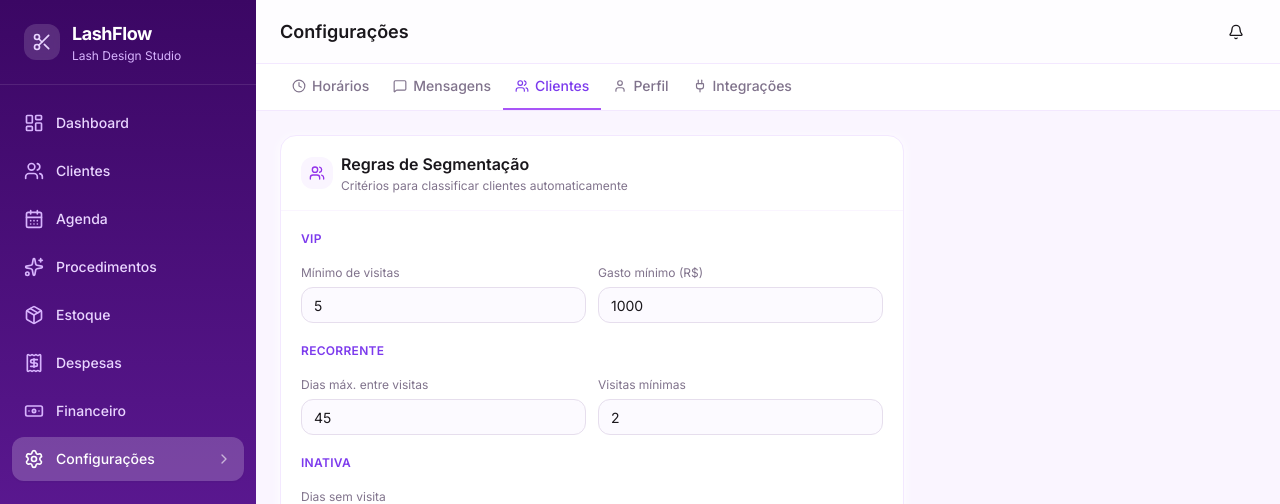
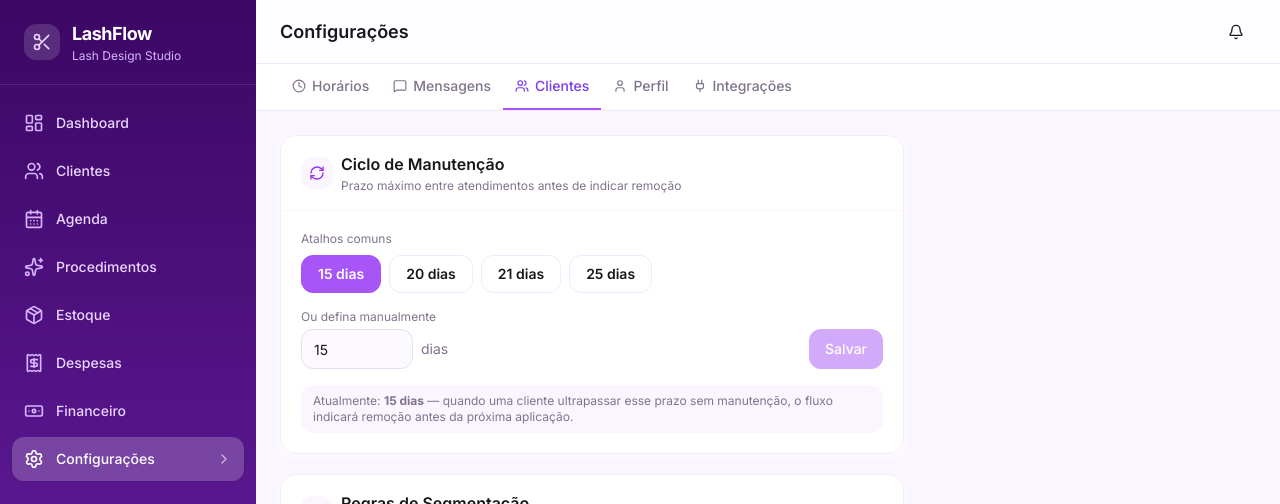
Before and after one commit to briz-felipe/lashflow-web, a Next.js app: page /configuracoes/clientes in a window 1280 px wide. Shown: the top 504 px of the page. Built offline with nearby package versions, Linux system fonts and the light colour scheme; no server answers.

Commit message:
feat: add DateTimePicker component for selecting date and time in appointment scheduling

```diff
--- a/src/app/(dashboard)/agenda/novo/page.tsx
+++ b/src/app/(dashboard)/agenda/novo/page.tsx
@@ -17,6 +17,8 @@ import {
 } from "lucide-react";
 import Link from "next/link";
 import { formatCurrency, formatPhone } from "@/lib/formatters";
+import { format, addDays } from "date-fns";
+import { ptBR } from "date-fns/locale";
 import type { LashServiceType } from "@/domain/enums";
 import { LASH_SERVICE_TYPE_LABELS } from "@/domain/enums";
 import { computeCycle } from "@/components/clients/LashFlowStatus";
@@ -308,6 +310,118 @@ function ProcedureCard({
   );
 }
 
+// ─── Time slots ───────────────────────────────────────────────────────────────
+function generateTimeSlots(startHour = 8, endHour = 20, stepMin = 30): string[] {
+  const slots: string[] = [];
+  for (let h = startHour; h <= endHour; h++) {
+    for (let m = 0; m < 60; m += stepMin) {
+      if (h === endHour && m > 0) break;
+      slots.push(`${String(h).padStart(2, "0")}:${String(m).padStart(2, "0")}`);
+    }
+  }
+  return slots;
+}
+const TIME_SLOTS = generateTimeSlots();
+
+// ─── Date + Time picker card ───────────────────────────────────────────────────
+function DateTimePicker({
+  date,
+  time,
+  onDateChange,
+  onTimeChange,
+}: {
+  date: string;
+  time: string;
+  onDateChange: (d: string) => void;
+  onTimeChange: (t: string) => void;
+}) {
+  const today = new Date();
+  const shortcuts = [
+    { label: "Hoje",    value: format(today,          "yyyy-MM-dd") },
+    { label: "Amanhã",  value: format(addDays(today, 1), "yyyy-MM-dd") },
+    { label: "Em 2d",   value: format(addDays(today, 2), "yyyy-MM-dd") },
+  ];
+
+  const parsedDate = date ? new Date(date + "T12:00:00") : null;
+  const dateLabel = parsedDate
+    ? format(parsedDate, "EEEE, d 'de' MMMM", { locale: ptBR })
+    : "Selecione uma data";
+  const isShortcut = shortcuts.some((s) => s.value === date);
+
+  return (
+    <div className="bg-white rounded-2xl border border-brand-100 shadow-card overflow-hidden">
+      {/* ── Cabeçalho ── */}
+      <div className="px-4 pt-4 pb-3 border-b border-brand-50">
+        <h2 className="font-semibold flex items-center gap-2 text-brand-700 text-base mb-3">
+          <Calendar className="w-4 h-4" /> Data e Hora *
+        </h2>
+
+        {/* Atalhos de data */}
+        <div className="flex gap-2">
+          {shortcuts.map((s) => (
+            <button
+              key={s.value}
+              type="button"
+              onClick={() => onDateChange(s.value)}
+              className={`flex-1 py-2 rounded-xl text-xs font-semibold transition-all ${
+                date === s.value
+                  ? "bg-brand-500 text-white"
+                  : "bg-brand-50 text-brand-700 hover:bg-brand-100"
+              }`}
+            >
+              {s.label}
+            </button>
+          ))}
+          {/* Seletor de data personalizado */}
+          <label className={`flex-1 flex items-center justify-center py-2 rounded-xl text-xs font-semibold cursor-pointer transition-all ${
+            date && !isShortcut
+              ? "bg-brand-500 text-white"
+              : "bg-brand-50 text-brand-700 hover:bg-brand-100"
+          }`}>
+            <Calendar className="w-3.5 h-3.5" />
+            <input
+              type="date"
+              value={date}
+              onChange={(e) => onDateChange(e.target.value)}
+              className="absolute opacity-0 w-0 h-0"
+            />
+          </label>
+        </div>
+
+        {/* Data selecionada */}
+        {date && (
+          <p className="mt-2.5 text-sm font-semibold text-foreground capitalize">
+            {dateLabel}
+          </p>
+        )}
+      </div>
+
+      {/* ── Grade de horários ── */}
+      <div className="p-4">
+        <p className="text-xs text-muted-foreground font-medium mb-3 flex items-center gap-1.5">
+          <Clock className="w-3.5 h-3.5" /> Horário
+        </p>
+        <div className="grid grid-cols-4 gap-1.5">
+          {TIME_SLOTS.map((slot) => (
+            <button
+              key={slot}
+              type="button"
+              onClick={() => onTimeChange(slot)}
+              className={`py-2.5 rounded-xl text-xs font-semibold transition-all ${
+                time === slot
+                  ? "bg-brand-500 text-white shadow-sm"
+                  : "bg-brand-50 text-foreground hover:bg-brand-100"
+              }`}
+            >
+              {slot}
+            </button>
+          ))}
+        </div>
+      </div>
+    </div>
+  );
+}
+
 // ─── Main page ────────────────────────────────────────────────────────────────
 export default function NovoAgendamentoPage() {
   return (
@@ -542,33 +656,12 @@ function NovoAgendamentoContent() {
             {/* ── Coluna direita ── */}
             <div className="space-y-6">
               {/* Data e Hora */}
-              <div className="bg-white rounded-2xl border border-brand-100 shadow-card p-6 sm:p-8">
-                <h2 className="font-semibold mb-5 flex items-center gap-2 text-brand-700 text-base">
-                  <Calendar className="w-4 h-4" /> Data e Hora *
-                </h2>
-                <div className="space-y-4">
-                  <div>
-                    <Label htmlFor="date" className="text-sm font-medium text-muted-foreground">Data</Label>
-                    <Input
-                      id="date"
-                      type="date"
-                      value={form.date}
-                      onChange={(e) => setForm((f) => ({ ...f, date: e.target.value }))}
-                      className="mt-1.5 h-12 text-base"
-                    />
-                  </div>
-                  <div>
-                    <Label htmlFor="time" className="text-sm font-medium text-muted-foreground">Horário</Label>
-                    <Input
-                      id="time"
-                      type="time"
-                      value={form.time}
-                      onChange={(e) => setForm((f) => ({ ...f, time: e.target.value }))}
-                      className="mt-1.5 h-12 text-base"
-                    />
-                  </div>
-                </div>
-              </div>
+              <DateTimePicker
+                date={form.date}
+                time={form.time}
+                onDateChange={(d) => setForm((f) => ({ ...f, date: d }))}
+                onTimeChange={(t) => setForm((f) => ({ ...f, time: t }))}
+              />
 
               {/* Observações */}
               <div className="bg-white rounded-2xl border border-brand-100 shadow-card p-6 sm:p-8">
--- a/src/app/(dashboard)/configuracoes/clientes/page.tsx
+++ b/src/app/(dashboard)/configuracoes/clientes/page.tsx
@@ -5,13 +5,24 @@ import { Button } from "@/components/ui/button";
 import { Input } from "@/components/ui/input";
 import { toast } from "@/components/ui/toaster";
 import { useSettings } from "@/hooks/useSettings";
-import { Users } from "lucide-react";
+import { useAuth } from "@/hooks/useAuth";
+import { integrationsService } from "@/services/api/ApiIntegrationsService";
+import { Users, RefreshCw } from "lucide-react";
+
+const CYCLE_PRESETS = [15, 20, 21, 25];
 
 export default function ClientesPage() {
   const [savingRules, setSavingRules] = useState(false);
   const [rulesEdits, setRulesEdits] = useState<Record<string, string>>({});
 
+  const [savingCycle, setSavingCycle] = useState(false);
+  const [cycleDaysInput, setCycleDaysInput] = useState<string | null>(null);
+
   const { segmentRules, loading, updateSegmentRules } = useSettings();
+  const { user, reloadProfile } = useAuth();
+
+  const currentCycleDays = user?.maintenanceCycleDays ?? 15;
+  const displayCycleDays = cycleDaysInput !== null ? Number(cycleDaysInput) : currentCycleDays;
 
   const getRuleValue = (key: string): number => {
     if (rulesEdits[key] !== undefined) return Number(rulesEdits[key]);
@@ -40,8 +51,98 @@ export default function ClientesPage() {
     }
   };
 
+  const handleSaveCycle = async () => {
+    const days = cycleDaysInput !== null ? Number(cycleDaysInput) : currentCycleDays;
+    if (!days || days < 7 || days > 60) {
+      toast({ title: "Valor inválido. Use entre 7 e 60 dias.", variant: "destructive" });
+      return;
+    }
+    setSavingCycle(true);
+    try {
+      await integrationsService.updateProfile({ maintenanceCycleDays: days });
+      await reloadProfile();
+      setCycleDaysInput(null);
+      toast({ title: `Ciclo atualizado para ${days} dias!`, variant: "success" });
+    } catch {
+      toast({ title: "Erro ao salvar", variant: "destructive" });
+    } finally {
+      setSavingCycle(false);
+    }
+  };
+
+  const isDirty = cycleDaysInput !== null && Number(cycleDaysInput) !== currentCycleDays;
+
   return (
-    <div className="p-4 sm:p-6 animate-fade-in max-w-2xl">
+    <div className="p-4 sm:p-6 animate-fade-in max-w-2xl space-y-5">
+
+      {/* ── Ciclo de manutenção ── */}
+      <div className="bg-white rounded-2xl border border-brand-100 shadow-card overflow-hidden">
+        <div className="px-5 py-4 border-b border-brand-50 flex items-center gap-2">
+          <div className="flex items-center justify-center w-8 h-8 rounded-lg bg-brand-50 flex-shrink-0">
+            <RefreshCw className="w-4 h-4 text-brand-600" />
+          </div>
+          <div>
+            <h2 className="font-semibold text-foreground">Ciclo de Manutenção</h2>
+            <p className="text-xs text-muted-foreground mt-0.5">
+              Prazo máximo entre atendimentos antes de indicar remoção
+            </p>
+          </div>
+        </div>
+
+        <div className="p-4 sm:p-5 space-y-4">
+          {/* Presets rápidos */}
+          <div>
+            <p className="text-xs text-muted-foreground mb-2">Atalhos comuns</p>
+            <div className="flex gap-2 flex-wrap">
+              {CYCLE_PRESETS.map((d) => (
+                <button
+                  key={d}
+                  type="button"
+                  onClick={() => setCycleDaysInput(String(d))}
+                  className={`px-4 py-2 rounded-xl border text-sm font-semibold transition-all ${
+                    displayCycleDays === d
+                      ? "bg-brand-500 border-brand-500 text-white"
+                      : "bg-white border-brand-100 text-foreground hover:border-brand-300"
+                  }`}
+                >
+                  {d} dias
+                </button>
+              ))}
+            </div>
+          </div>
+
+          {/* Input customizado */}
+          <div className="flex items-center gap-3">
+            <div className="flex-1">
+              <p className="text-xs text-muted-foreground mb-1">Ou defina manualmente</p>
+              <div className="flex items-center gap-2">
+                <Input
+                  type="number"
+                  min={7}
+                  max={60}
+                  value={cycleDaysInput ?? currentCycleDays}
+                  onChange={(e) => setCycleDaysInput(e.target.value)}
+                  className="h-10 w-28 text-sm"
+                />
+                <span className="text-sm text-muted-foreground">dias</span>
+              </div>
+            </div>
+            <Button
+              onClick={handleSaveCycle}
+              disabled={savingCycle || !isDirty}
+              className="mt-5 h-10"
+            >
+              {savingCycle ? "Salvando..." : "Salvar"}
+            </Button>
+          </div>
+
+          <p className="text-xs text-muted-foreground bg-brand-50 rounded-xl px-3 py-2">
+            Atualmente: <strong>{currentCycleDays} dias</strong> — quando uma cliente ultrapassar esse prazo sem manutenção, o fluxo indicará remoção antes da próxima aplicação.
+          </p>
+        </div>
+      </div>
+
+      {/* ── Regras de segmentação ── */}
       <div className="bg-white rounded-2xl border border-brand-100 shadow-card overflow-hidden">
         <div className="px-5 py-4 border-b border-brand-50 flex items-center gap-2">
           <div className="flex items-center justify-center w-8 h-8 rounded-lg bg-brand-50 flex-shrink-0">
--- a/src/services/api/ApiIntegrationsService.ts
+++ b/src/services/api/ApiIntegrationsService.ts
@@ -36,7 +36,7 @@ export const integrationsService = {
     return api.put("/integrations/apple-calendar/calendar", { calendarName });
   },
 
-  updateProfile(data: { salonName?: string; salonSlug?: string; salonAddress?: string }) {
+  updateProfile(data: { salonName?: string; salonSlug?: string; salonAddress?: string; maintenanceCycleDays?: number }) {
     return api.put("/auth/profile", data);
   },
 };
```
